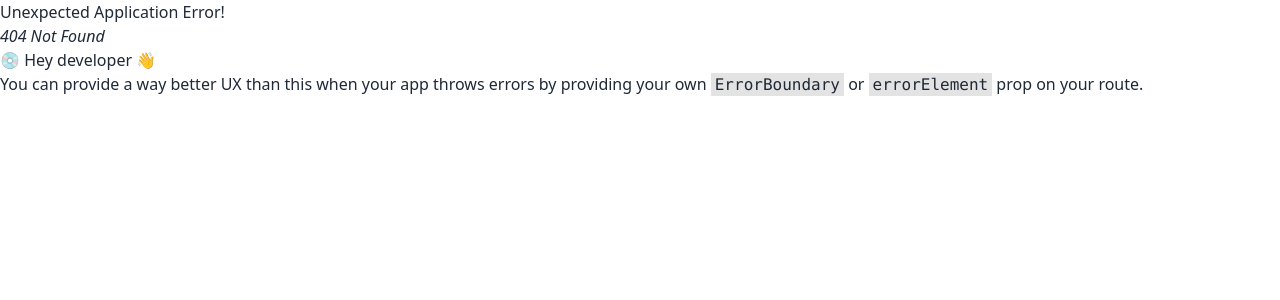
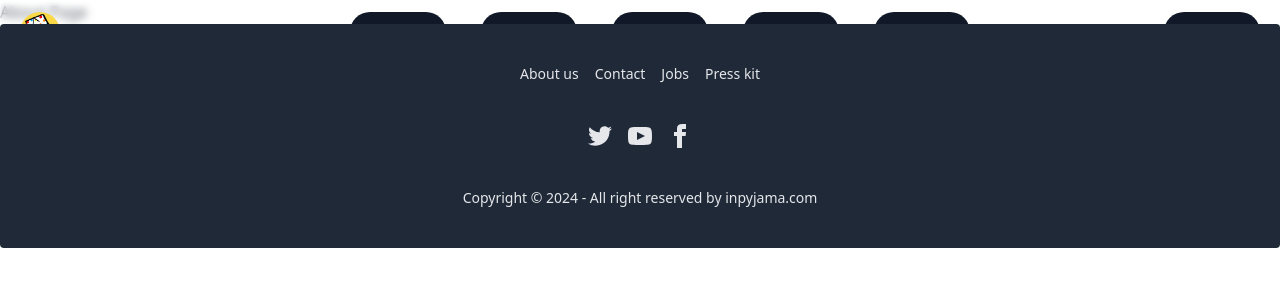
Before and after one commit to kaifmanzar26MAR/InPyjama.com, a React (Vite) app: page /about in a window 1280 px wide. Before the commit this address had no page. Shown: the top 300 px of the page. Built offline with nearby package versions, Linux system fonts and the light colour scheme.

Commit message:
added all routes and pages

```diff
--- a/src/components/Navbar.jsx
+++ b/src/components/Navbar.jsx
@@ -12,11 +12,11 @@ const Navbar = () => {
         IN-PAJAMA
       </div></Link>
       <div className="second w-1/2  justify-between items-center hidden lg:flex">
-        <a className='w-24 p-2 bg-gray-900 text-white flex justify-center items-center rounded-full hover:bg-gray-950 cursor-pointer' href="#">Home</a>
-        <a className='w-24 p-2 bg-gray-900 text-white flex justify-center items-center rounded-full hover:bg-gray-950 cursor-pointer' href="#">About</a>
-        <a className='w-24 p-2 bg-gray-900 text-white flex justify-center items-center rounded-full hover:bg-gray-950 cursor-pointer' href="#">Courses</a>
-        <a className='w-24 p-2 bg-gray-900 text-white flex justify-center items-center rounded-full hover:bg-gray-950 cursor-pointer' href="#">Blogs</a>
-        <a className='w-24 p-2 bg-gray-900 text-white flex justify-center items-center rounded-full hover:bg-gray-950 cursor-pointer' href="#">Youtube</a>
+        <Link to={'/'}><div className='w-24 p-2 bg-gray-900 text-white flex justify-center items-center rounded-full hover:bg-gray-950 cursor-pointer' href="#">Home</div></Link>
+        <Link to={'/about'}><div className='w-24 p-2 bg-gray-900 text-white flex justify-center items-center rounded-full hover:bg-gray-950 cursor-pointer' href="#">About</div></Link>
+        <Link to={'/courses'}><div className='w-24 p-2 bg-gray-900 text-white flex justify-center items-center rounded-full hover:bg-gray-950 cursor-pointer' href="#">Courses</div></Link>
+        <Link to={'/blogs'}><div className='w-24 p-2 bg-gray-900 text-white flex justify-center items-center rounded-full hover:bg-gray-950 cursor-pointer' href="#">Blogs</div></Link>
+        <Link to={'/youtube'}><div className='w-24 p-2 bg-gray-900 text-white flex justify-center items-center rounded-full hover:bg-gray-950 cursor-pointer' href="#">Youtube</div></Link>
       </div>
       <div className="third w-24 flex justify-center items-center bg-gray-900 hover:bg-gray-950 cursor-pointer p-2 text-white rounded-full">
         Avtar
--- /dev/null
+++ b/src/pages/About.jsx
@@ -0,0 +1,11 @@
+import React from 'react'
+
+const About = () => {
+  return (
+    <div>
+      About Page
+    </div>
+  )
+}
+
+export default About
--- /dev/null
+++ b/src/pages/Blogs.jsx
@@ -0,0 +1,11 @@
+import React from 'react'
+
+const Blogs = () => {
+  return (
+    <div>
+      Blog
+    </div>
+  )
+}
+
+export default Blogs
--- /dev/null
+++ b/src/pages/Courses.jsx
@@ -0,0 +1,11 @@
+import React from 'react'
+
+const Courses = () => {
+  return (
+    <div>
+      Courses
+    </div>
+  )
+}
+
+export default Courses
--- /dev/null
+++ b/src/pages/Youtube.jsx
@@ -0,0 +1,11 @@
+import React from 'react'
+
+const Youtube = () => {
+  return (
+    <div>
+      Youtube
+    </div>
+  )
+}
+
+export default Youtube
```
Also changed, not shown: src/routes/router.jsx (+20 -0 lines).
